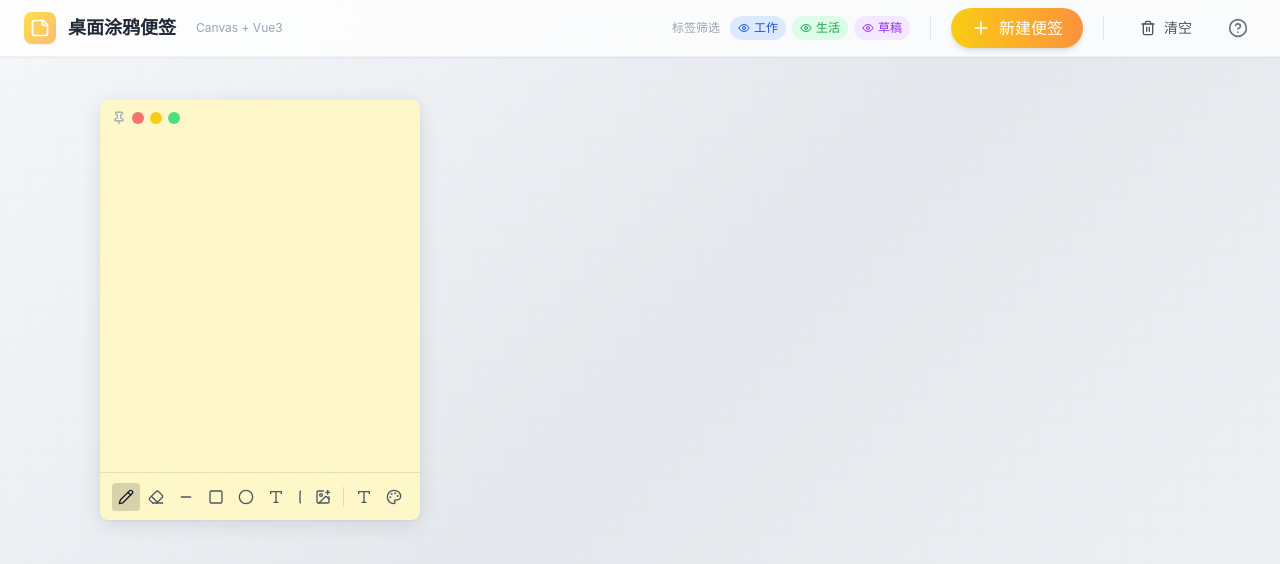
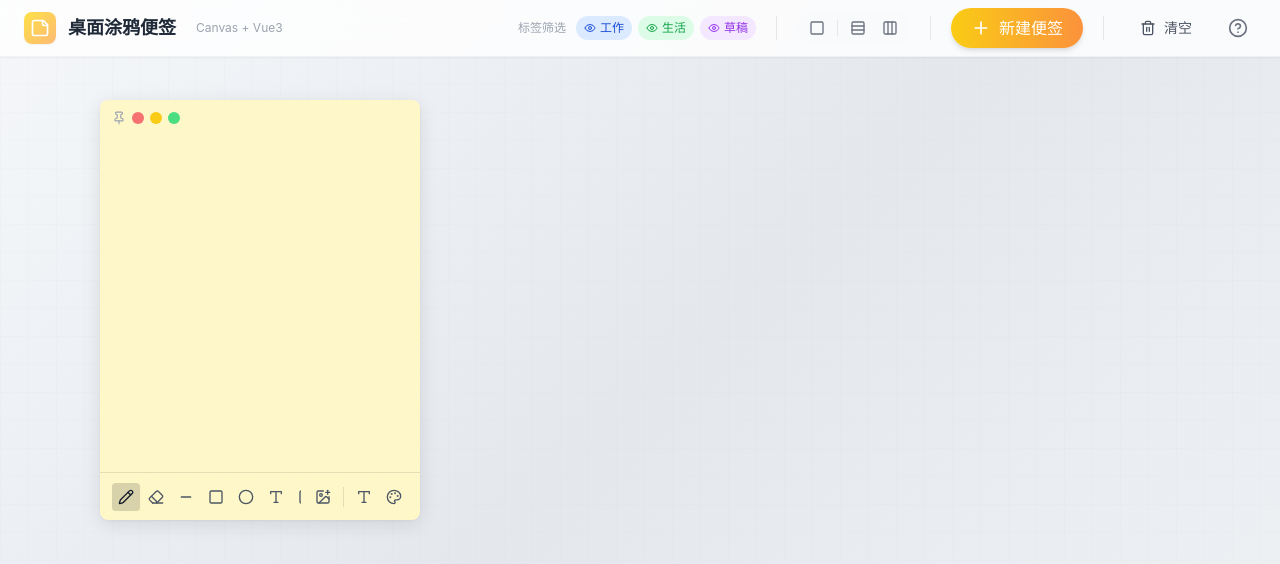
Before and after one commit to vivian520121/cly-35, a Vue app: page / in a window 1280 px wide. Both pictures are taken after a click on the button "新建便签". Shown: the top 564 px of the page. Built offline with nearby package versions, Linux system fonts and the light colour scheme.

Commit message:
.3229737987620508:e71805da9e60f65701392431e492f837_6a361bc61e1708d8b0cd56b5.6a361bcb1e1708d8b0cd56b7.6a361bca86ddbe0705e254a2:Trae CN.T(2026/6/20 12:49:15)
Signed-off-by: chenly <chenly@goktech.cn>

```diff
--- a/src/App.vue
+++ b/src/App.vue
@@ -12,6 +12,7 @@ const noteStore = useNoteStore()
 
 function handleDesktopClick() {
   noteStore.setActiveNote(null)
+  noteStore.clearSelection()
 }
 </script>
 
--- a/src/components/AppHeader.vue
+++ b/src/components/AppHeader.vue
@@ -1,5 +1,5 @@
 <script setup lang="ts">
-import { Plus, Trash2, HelpCircle, StickyNote, Eye, EyeOff } from 'lucide-vue-next'
+import { Plus, Trash2, HelpCircle, StickyNote, Eye, EyeOff, Rows3, Columns3, CheckSquare, Square } from 'lucide-vue-next'
 import { useNoteStore } from '@/stores/noteStore'
 import { NOTE_TAG_OPTIONS } from '@/types'
 
@@ -17,6 +17,38 @@ function handleClearAll() {
   }
 }
 
+function handleSelectAll() {
+  if (noteStore.hasSelection) {
+    noteStore.clearSelection()
+  } else {
+    noteStore.selectAllNotes()
+  }
+}
+
+function handleArrangeHorizontally() {
+  const targetIds = noteStore.hasSelection
+    ? [...noteStore.selectedNoteIds]
+    : noteStore.filteredSortedNotes.map(n => n.id)
+  if (targetIds.length < 2) {
+    alert('请至少选择 2 个便签进行排版')
+    return
+  }
+  noteStore.arrangeNotesHorizontally(targetIds)
+  noteStore.saveToStorage()
+}
+
+function handleArrangeVertically() {
+  const targetIds = noteStore.hasSelection
+    ? [...noteStore.selectedNoteIds]
+    : noteStore.filteredSortedNotes.map(n => n.id)
+  if (targetIds.length < 2) {
+    alert('请至少选择 2 个便签进行排版')
+    return
+  }
+  noteStore.arrangeNotesVertically(targetIds)
+  noteStore.saveToStorage()
+}
+
 function handleHelp() {
   alert(
     '桌面涂鸦便签使用说明：\n\n' +
@@ -24,13 +56,18 @@ function handleHelp() {
     '• Ctrl+N：新建便签\n' +
     '• Ctrl+S：保存到本地\n' +
     '• Ctrl+Z：撤销操作\n' +
+    '• Ctrl+A：全选/取消全选便签\n' +
     '• P：切换画笔工具\n' +
     '• E：切换橡皮擦工具\n' +
-    '• T：打开/关闭文本编辑器\n\n' +
+    '• T：打开/关闭文本编辑器\n' +
+    '• H：横向均匀排布\n' +
+    '• V：纵向均匀排布\n\n' +
     '【基础操作】\n' +
     '• 点击「新建便签」创建新便签\n' +
     '• 拖拽便签顶部标题栏可移动位置\n' +
     '• 点击便签可选中并置顶\n' +
+    '• 按住 Ctrl/Cmd 点击可多选/取消多选\n' +
+    '• 按住 Shift 点击可追加选择\n' +
     '• 使用便签底部工具栏切换绘图工具\n' +
     '• 支持画笔、橡皮、线条、矩形、圆形工具\n' +
     '• 点击 T 图标可展开文本编辑器\n' +
@@ -38,7 +75,12 @@ function handleHelp() {
     '• 在便签标题栏点击标签图标可设置分组标签\n' +
     '• 在顶部标签栏点击标签可隐藏/显示对应分组的便签\n' +
     '• 数据自动保存到本地，刷新不丢失\n' +
-    '• 点击导出按钮可将便签保存为 PNG 图片'
+    '• 点击导出按钮可将便签保存为 PNG 图片\n\n' +
+    '【自动排版】\n' +
+    '• 选中多个便签后，点击顶部「横向排列」或「纵向排列」按钮\n' +
+    '• 未选中便签时，将对所有可见便签进行排版\n' +
+    '• 横向排列：将选中便签沿水平方向均匀分布\n' +
+    '• 纵向排列：将选中便签沿垂直方向均匀分布'
   )
 }
 </script>
@@ -75,6 +117,37 @@ function handleHelp() {
 
         <div class="w-px h-6 bg-gray-200 mx-2" v-if="noteStore.notes.length > 0"></div>
 
+        <div v-if="noteStore.notes.length > 0" class="flex items-center gap-1 bg-gray-50 rounded-full px-1.5 py-1">
+          <button
+            @click="handleSelectAll"
+            class="p-1.5 rounded-full hover:bg-white hover:shadow-sm transition-all duration-200"
+            :class="noteStore.hasSelection ? 'text-blue-500' : 'text-gray-500'"
+            :title="noteStore.hasSelection ? '取消全选' : '全选便签'"
+          >
+            <CheckSquare v-if="noteStore.hasSelection" class="w-4 h-4" />
+            <Square v-else class="w-4 h-4" />
+          </button>
+
+          <div class="w-px h-4 bg-gray-200 mx-0.5"></div>
+
+          <button
+            @click="handleArrangeHorizontally"
+            class="p-1.5 rounded-full hover:bg-white hover:shadow-sm text-gray-500 hover:text-blue-500 transition-all duration-200"
+            title="横向均匀排列"
+          >
+            <Rows3 class="w-4 h-4" />
+          </button>
+          <button
+            @click="handleArrangeVertically"
+            class="p-1.5 rounded-full hover:bg-white hover:shadow-sm text-gray-500 hover:text-blue-500 transition-all duration-200"
+            title="纵向均匀排列"
+          >
+            <Columns3 class="w-4 h-4" />
+          </button>
+        </div>
+
+        <div class="w-px h-6 bg-gray-200 mx-2" v-if="noteStore.notes.length > 0"></div>
+
         <button
           @click="handleNewNote"
           class="flex items-center gap-2 px-5 py-2 bg-gradient-to-r from-yellow-400 to-orange-400 text-white rounded-full font-medium shadow-md hover:shadow-lg hover:scale-105 transition-all duration-200 active:scale-95"
--- a/src/composables/useKeyboardShortcuts.ts
+++ b/src/composables/useKeyboardShortcuts.ts
@@ -18,6 +18,26 @@ export function useKeyboardShortcuts() {
   function setActiveTool(tool: ToolType) {
     if (noteStore.activeNoteId) {
       noteStore.setTool(noteStore.activeNoteId, tool)
+    }
+  }
+
+  function handleArrangeHorizontally() {
+    const targetIds = noteStore.hasSelection
+      ? [...noteStore.selectedNoteIds]
+      : noteStore.filteredSortedNotes.map(n => n.id)
+    if (targetIds.length >= 2) {
+      noteStore.arrangeNotesHorizontally(targetIds)
+      noteStore.saveToStorage()
+    }
+  }
+
+  function handleArrangeVertically() {
+    const targetIds = noteStore.hasSelection
+      ? [...noteStore.selectedNoteIds]
+      : noteStore.filteredSortedNotes.map(n => n.id)
+    if (targetIds.length >= 2) {
+      noteStore.arrangeNotesVertically(targetIds)
+      noteStore.saveToStorage()
     }
   }
 
@@ -48,6 +68,17 @@ export function useKeyboardShortcuts() {
         return
       }
 
+      if (key === 'a') {
+        e.preventDefault()
+        e.stopImmediatePropagation()
+        if (noteStore.hasSelection) {
+          noteStore.clearSelection()
+        } else {
+          noteStore.selectAllNotes()
+        }
+        return
+      }
+
       return
     }
 
@@ -68,6 +99,19 @@ export function useKeyboardShortcuts() {
         e.preventDefault()
         noteStore.toggleTextEditor()
         break
+      case 'h':
+        e.preventDefault()
+        handleArrangeHorizontally()
+        break
+      case 'v':
+        e.preventDefault()
+        handleArrangeVertically()
+        break
+      case 'escape':
+        e.preventDefault()
+        noteStore.clearSelection()
+        noteStore.setActiveNote(null)
+        break
     }
   }
 
--- a/src/stores/noteStore.ts
+++ b/src/stores/noteStore.ts
@@ -15,6 +15,7 @@ interface HistoryState {
 export const useNoteStore = defineStore('notes', () => {
   const notes = ref<Note[]>([])
   const activeNoteId = ref<string | null>(null)
+  const selectedNoteIds = ref<Set<string>>(new Set())
   const maxZIndex = ref(10)
   const hiddenTags = ref<Set<NoteTag>>(new Set())
   const history = ref<HistoryState[]>([])
@@ -33,6 +34,14 @@ export const useNoteStore = defineStore('notes', () => {
   const activeNote = computed(() => {
     if (!activeNoteId.value) return null
     return notes.value.find(n => n.id === activeNoteId.value) || null
+  })
+
+  const selectedNotes = computed(() => {
+    return notes.value.filter(n => selectedNoteIds.value.has(n.id))
+  })
+
+  const hasSelection = computed(() => {
+    return selectedNoteIds.value.size > 0
   })
 
   function createNote(x?: number, y?: number): Note {
@@ -84,6 +93,9 @@ export const useNoteStore = defineStore('notes', () => {
     const index = notes.value.findIndex(n => n.id === noteId)
     if (index > -1) {
       notes.value.splice(index, 1)
+      if (selectedNoteIds.value.has(noteId)) {
+        deselectNote(noteId)
+      }
       if (activeNoteId.value === noteId) {
         activeNoteId.value = notes.value.length > 0 ? notes.value[notes.value.length - 1].id : null
       }
@@ -98,6 +110,89 @@ export const useNoteStore = defineStore('notes', () => {
     if (noteId) {
       bringToFront(noteId)
     }
+  }
+
+  function toggleNoteSelection(noteId: string): void {
+    const newSet = new Set(selectedNoteIds.value)
+    if (newSet.has(noteId)) {
+      newSet.delete(noteId)
+    } else {
+      newSet.add(noteId)
+    }
+    selectedNoteIds.value = newSet
+  }
+
+  function selectNote(noteId: string): void {
+    const newSet = new Set(selectedNoteIds.value)
+    newSet.add(noteId)
+    selectedNoteIds.value = newSet
+  }
+
+  function deselectNote(noteId: string): void {
+    const newSet = new Set(selectedNoteIds.value)
+    newSet.delete(noteId)
+    selectedNoteIds.value = newSet
+  }
+
+  function clearSelection(): void {
+    selectedNoteIds.value = new Set()
+  }
+
+  function selectAllNotes(): void {
+    const visibleNotes = notes.value.filter(n => !hiddenTags.value.has(n.tag))
+    selectedNoteIds.value = new Set(visibleNotes.map(n => n.id))
+  }
+
+  function isNoteSelected(noteId: string): boolean {
+    return selectedNoteIds.value.has(noteId)
+  }
+
+  const ARRANGE_GAP = 40
+
+  function arrangeNotesHorizontally(noteIds?: string[]): void {
+    const ids = noteIds ?? [...selectedNoteIds.value]
+    if (ids.length === 0) return
+
+    const targetNotes = ids
+      .map(id => notes.value.find(n => n.id === id))
+      .filter((n): n is Note => n !== undefined)
+
+    if (targetNotes.length === 0) return
+
+    const minY = Math.min(...targetNotes.map(n => n.y))
+    let currentX = Math.min(...targetNotes.map(n => n.x))
+
+    targetNotes
+      .sort((a, b) => a.x - b.x)
+      .forEach(note => {
+        note.x = currentX
+        note.y = minY
+        note.updatedAt = new Date().toISOString()
+        currentX += note.width + ARRANGE_GAP
+      })
+  }
+
+  function arrangeNotesVertically(noteIds?: string[]): void {
+    const ids = noteIds ?? [...selectedNoteIds.value]
+    if (ids.length === 0) return
+
+    const targetNotes = ids
+      .map(id => notes.value.find(n => n.id === id))
+      .filter((n): n is Note => n !== undefined)
+
+    if (targetNotes.length === 0) return
+
+    const minX = Math.min(...targetNotes.map(n => n.x))
+    let currentY = Math.min(...targetNotes.map(n => n.y))
+
+    targetNotes
+      .sort((a, b) => a.y - b.y)
+      .forEach(note => {
+        note.x = minX
+        note.y = currentY
+        note.updatedAt = new Date().toISOString()
+        currentY += note.height + ARRANGE_GAP
+      })
   }
 
   function updateNotePosition(noteId: string, x: number, y: number): void {
@@ -507,6 +602,7 @@ export const useNoteStore = defineStore('notes', () => {
   function clearAllNotes(): void {
     notes.value = []
     activeNoteId.value = null
+    selectedNoteIds.value = new Set()
     maxZIndex.value = 10
   }
 
@@ -619,6 +715,9 @@ export const useNoteStore = defineStore('notes', () => {
     filteredSortedNotes,
     activeNoteId,
     activeNote,
+    selectedNoteIds,
+    selectedNotes,
+    hasSelection,
     maxZIndex,
     hiddenTags,
     textEditorToggleCounter,
@@ -627,6 +726,14 @@ export const useNoteStore = defineStore('notes', () => {
     createNote,
     deleteNote,
     setActiveNote,
+    toggleNoteSelection,
+    selectNote,
+    deselectNote,
+    clearSelection,
+    selectAllNotes,
+    isNoteSelected,
+    arrangeNotesHorizontally,
+    arrangeNotesVertically,
     updateNotePosition,
     updateNoteStyle,
     updateNoteDrawing,
```
Also changed, not shown: src/components/StickyNote.vue (+34 -3 lines).
